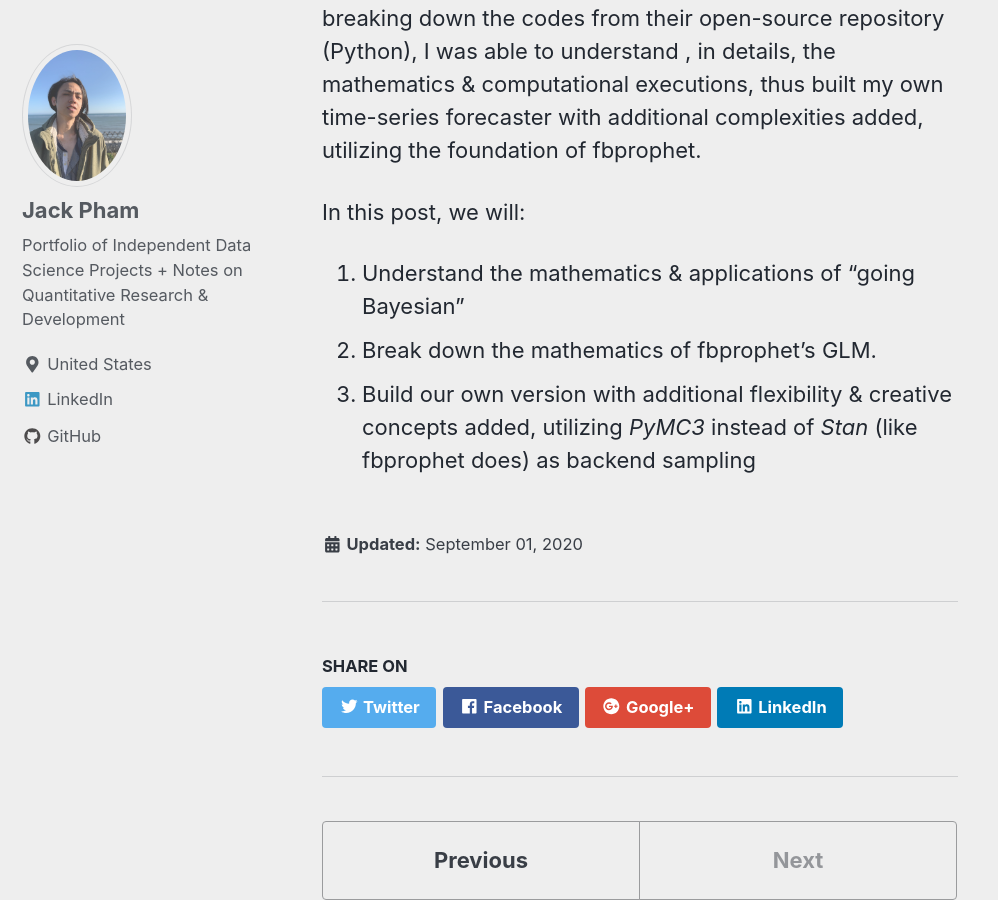
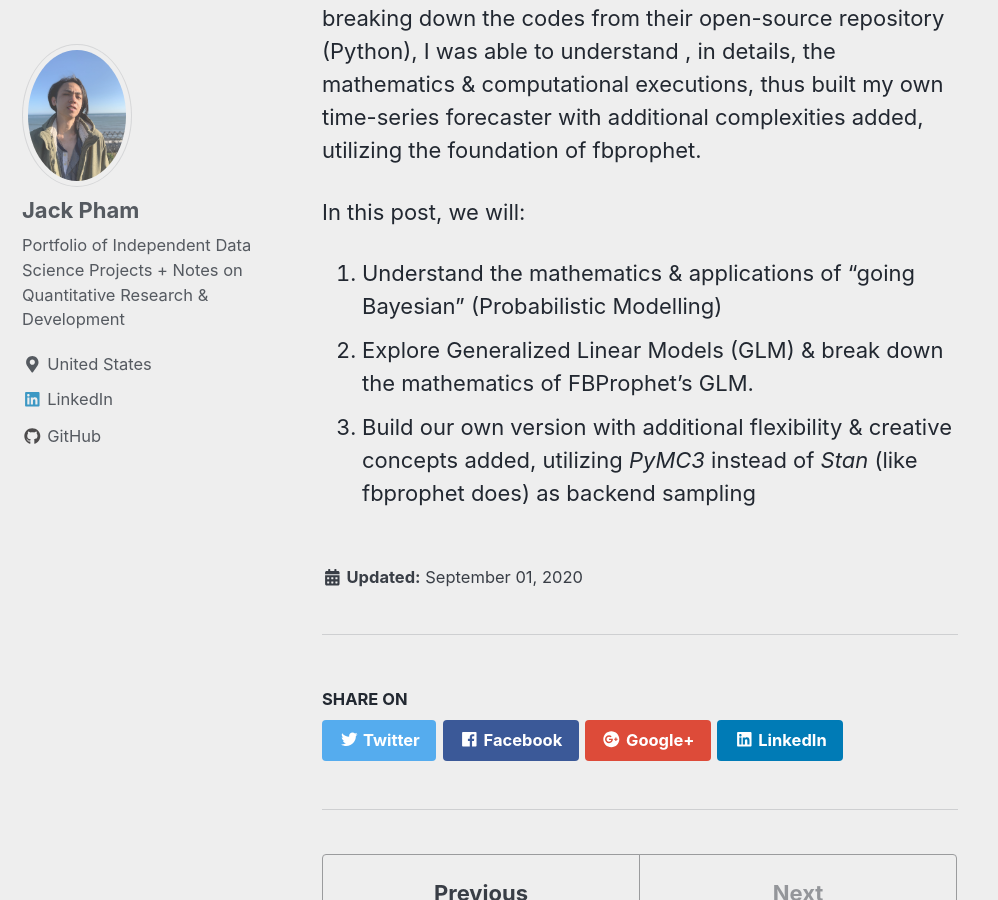
Before and after one commit to jp-quant/jp-quant.github.io, a Jekyll site: the page built from _posts/2020-09-01-timeseries_bayesian_glm.md, in a window 1280 px wide and 900 px high, scrolled down 2897 px. Shown: the whole window, without its empty margins (0-998 px from the left). Built offline with Jekyll 4.4.1, drawn with Linux system fonts in a browser that asks for light colours; nearby versions of some CDN libraries.

Commit message:
_posts/2020-09-01-timeseries_bayesian_glm.md updated from https://stackedit.io/

```diff
--- a/_posts/2020-09-01-timeseries_bayesian_glm.md
+++ b/_posts/2020-09-01-timeseries_bayesian_glm.md
@@ -67,10 +67,10 @@ After spending a month reading their published research paper, conducted by PhD
 
 In this post, we will:
 
-1. Understand the mathematics & applications of "going Bayesian"
-2. Break down the mathematics of fbprophet's GLM.
+1. Understand the mathematics & applications of "going Bayesian" (Probabilistic Modelling)
+2. Explore Generalized Linear Models (GLM) & break down the mathematics of FBProphet's GLM.
 3. Build our own version with additional flexibility & creative concepts added, utilizing *PyMC3* instead of *Stan* (like fbprophet does) as backend sampling
 
 <!--stackedit_data:
-eyJoaXN0b3J5IjpbOTgzMjkzOTc5XX0=
+eyJoaXN0b3J5IjpbNzU0NDUxODU5XX0=
 -->
```
